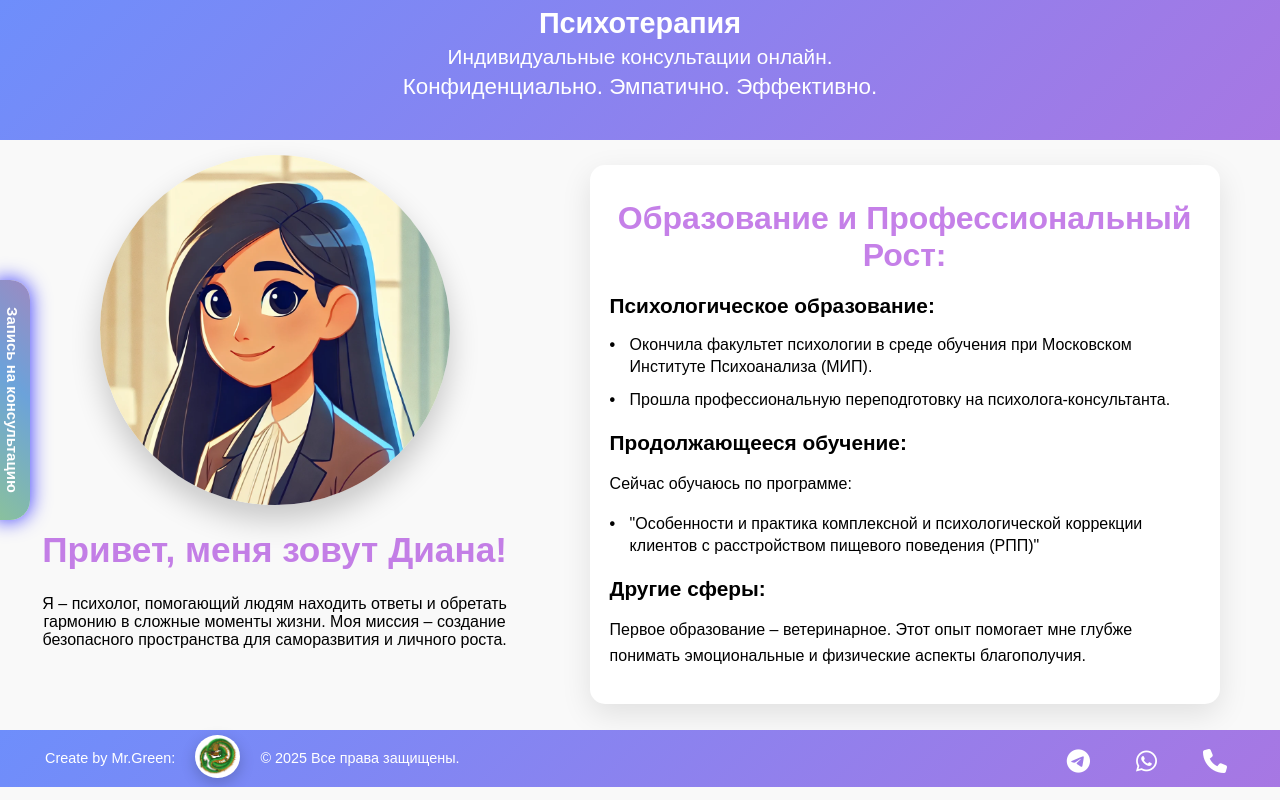
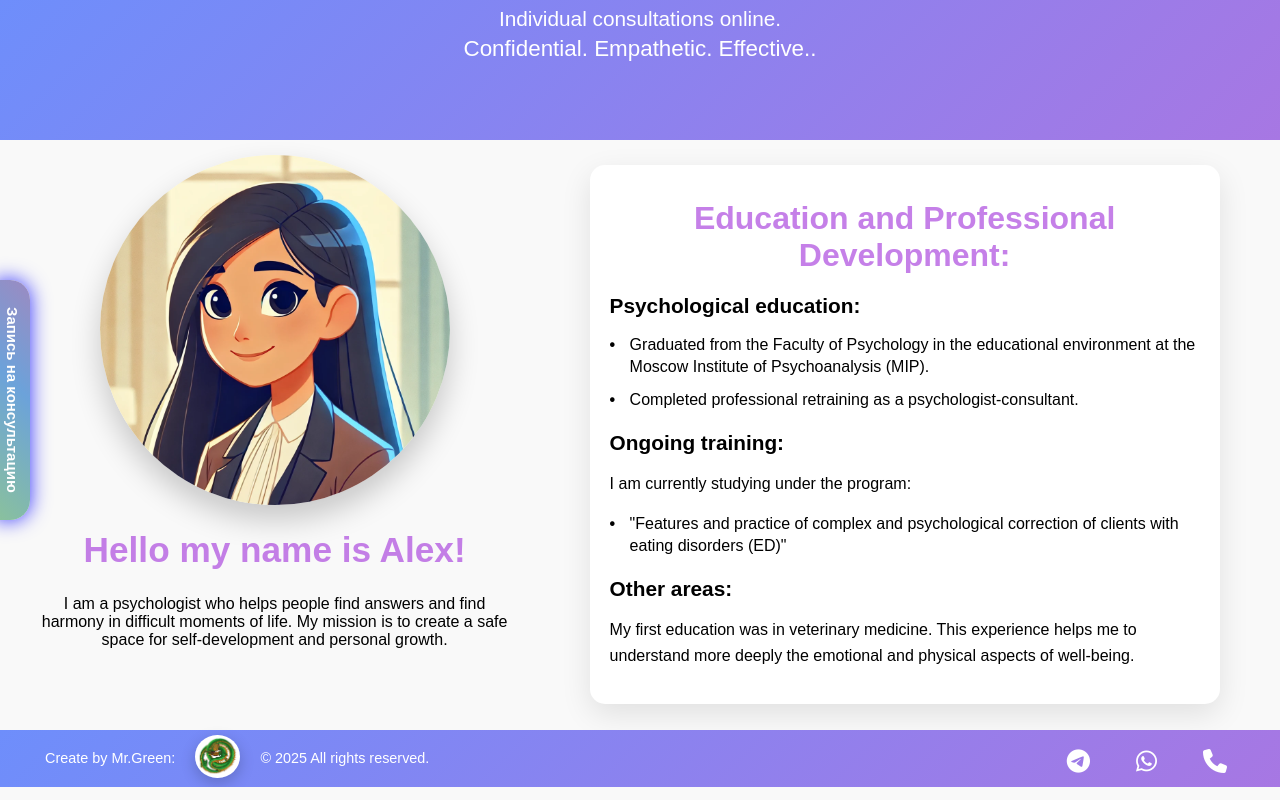
Before and after one commit to MrGreeeeeeeen/AlexPage, a plain HTML site: page index.html in a window 1280 px wide. Drawn offline with Linux system fonts and the light colour scheme; a web font is replaced by a local one.

Commit message:
Update index.html
Rus-->Eng

```diff
--- a/index.html
+++ b/index.html
@@ -4,7 +4,7 @@
 <head>
     <meta charset="UTF-8">
     <meta name="viewport" content="width=device-width, initial-scale=1.0">
-    <title>Психотерапия. Пространство для перемен.</title>
+    <title>Space for change.</title>
     <link rel="stylesheet" href="https://cdnjs.cloudflare.com/ajax/libs/font-awesome/6.1.1/css/all.min.css">
     <link href="https://fonts.googleapis.com/css2?family=Roboto:wght@300;400;700&display=swap" rel="stylesheet">
     <link rel="stylesheet" href="styles.css">
@@ -16,9 +16,8 @@
     <div class="sphere-left"></div>
     <header>
         <div class="header">
-            <h1>Психотерапия</h1>
-            <p class="subtitle">Индивидуальные консультации онлайн.</p>
-            <p class="description">Конфиденциально. Эмпатично. Эффективно.</p>
+            <p class="subtitle">Individual consultations online.</p>
+            <p class="description">Confidential. Empathetic. Effective..</p>
         </div>
     </header>
 
@@ -29,37 +28,37 @@
                     <div class="about-content">
                         <img src="ava2.webp" alt="Фото специалиста">
                     </div>
-                    <h3>Привет, меня зовут Диана!</h3>
-                    <p class="about-intro">Я – психолог, помогающий людям находить ответы и обретать гармонию в сложные моменты жизни. Моя миссия – создание безопасного пространства для саморазвития и личного роста.</p>
+                    <h3>Hello my name is Alex!</h3>
+                    <p class="about-intro">I am a psychologist who helps people find answers and find harmony in difficult moments of life. My mission is to create a safe space for self-development and personal growth.</p>
                 </div>
                 <div class="about-education">
                     <div class="education-block">
-                        <h3>Образование и Профессиональный Рост:</h3>
-                        <h4>Психологическое образование:</h4>
+                        <h3>Education and Professional Development:</h3>
+                        <h4>Psychological education:</h4>
                         <ul>
-                            <li>Окончила факультет психологии в среде обучения при Московском Институте Психоанализа (МИП).</li>
-                            <li>Прошла профессиональную переподготовку на психолога-консультанта.</li>
+                            <li>Graduated from the Faculty of Psychology in the educational environment at the Moscow Institute of Psychoanalysis (MIP).</li>
+                            <li>Completed professional retraining as a psychologist-consultant.</li>
                         </ul>
-                        <h4>Продолжающееся обучение:</h4>
-                        <p>Сейчас обучаюсь по программе:</p>
+                        <h4>Ongoing training:</h4>
+                        <p>I am currently studying under the program:</p>
                         <ul>
-                            <li>"Особенности и практика комплексной и психологической коррекции клиентов с расстройством пищевого поведения (РПП)"</li>
+                            <li>"Features and practice of complex and psychological correction of clients with eating disorders (ED)"</li>
                         </ul>
-                        <h4>Другие сферы:</h4>
-                        <p>Первое образование – ветеринарное. Этот опыт помогает мне глубже понимать эмоциональные и физические аспекты благополучия.</p>
+                        <h4>Other areas:</h4>
+                        <p>My first education was in veterinary medicine. This experience helps me to understand more deeply the emotional and physical aspects of well-being.</p>
                     </div>
                 </div>
             </div>
         </section>
         <div id="modal" class="modal">
             <div class="modal-content">
-                <h2>Запись на консультацию</h2>
+                <h2>Sign up for a consultation</h2>
                 <form id="consultation-form">
                     <span class="close">×</span>
                     <input type="text" placeholder="Ваше имя" required>
                     <input type="email" placeholder="Ваш email" required>
                     <textarea placeholder="Ваше сообщение" required></textarea>
-                    <button type="submit">Отправить</button>
+                    <button type="submit">Send it</button>
                 </form>
                 <div class="social-links">
                     <a href="#" class="social-icon" id="t"><i class="fab fa-telegram-plane"></i></a>
@@ -77,7 +76,7 @@
                 <a href="https://t.me/+79526664422" target="_blank">
                     <img src="Screensho.png" alt="Фото специалиста">
                 </a>
-                <p>© 2025 Все права защищены.</p>
+                <p>© 2025 All rights reserved.</p>
             </div>
             <div class="footer-row social-links">
                 <a href="#" class="social-icon" id="t"><i class="fab fa-telegram-plane"></i></a>
```
